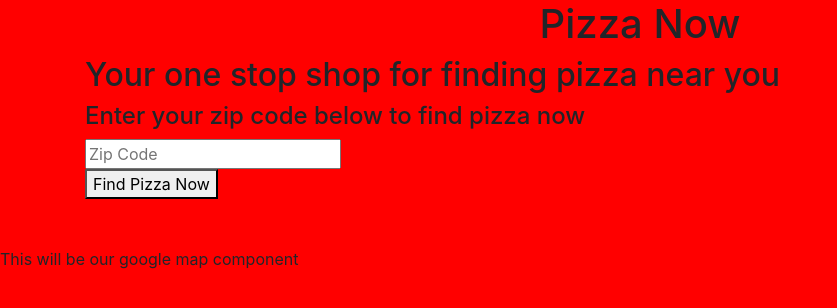
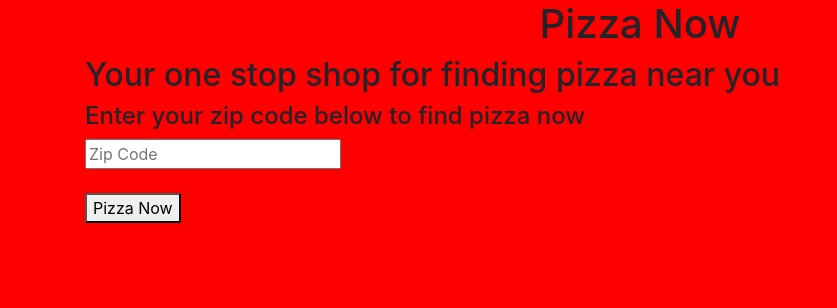
Before and after one commit to Brock-Gibson/Pizza-Now, a React (Create React App) app: page / in a window 1280 px wide. Shown: the top 308 px of the page, without its empty margins (0-837 px from the left). Built offline with nearby package versions, Linux system fonts and the light colour scheme.

Commit message:
Working requests and displaying of data

```diff
--- a/src/App.js
+++ b/src/App.js
@@ -5,8 +5,8 @@ import Map from "./Map";
 import "./App.css";
 
 class App extends React.Component {
-  constructor(props) {
-    super(props);
+  constructor() {
+    super();
     this.state = {
       zipCode: "",
       data: []
@@ -15,56 +15,34 @@ class App extends React.Component {
     this.updateZipCode = this.updateZipCode.bind(this);
   }
 
-  componentDidUpdate() {
-    console.log(this.state.data);
-  }
+  handleOnClick = zipCode => {
+    // get data for all user choices (checkout axios or isomorphic-fetch)
 
-  findPizza() {
-    console.log(this.state.zipCode + " is the zip code");
-    // fire request off
+    // start the fetching process (the CatTable will now display "Loading...")
+    this.setState({
+      fetching: true
+    });
 
-    if (this.state.zipCode.length === 5) {
-      if (
-        parseInt(this.state.zipCode) > 0 &&
-        parseInt(this.state.zipCode) <= 99999
-      ) {
-        axios
-          .get(
-            "https://xqgy0d8a3l.execute-api.us-east-1.amazonaws.com/Prod/places/" +
-              this.state.zipCode,
-            { crossdomain: true }
-          )
-          .then(function(response) {
-            console.log(
-              "response is : " + JSON.stringify(response.data.results)
-            );
-            var parsedData = response.data.results;
-            let pizzaPlaces = parsedData.map(place => {
-              console.log(place);
-              return (
-                <div key={place.place_id}>
-                  <p>{place.name}</p>
-                  <p>{place.formatted_address}</p>
-                </div>
-              );
+    const url =
+      "https://xqgy0d8a3l.execute-api.us-east-1.amazonaws.com/Prod/places/" +
+      zipCode;
+
+    if (zipCode.length === 5) {
+      if (parseInt(zipCode) > 0 && parseInt(zipCode) <= 99999) {
+        axios(url)
+          .then(response => {
+            console.log(response.data.results);
+            let data = response.data.results;
+            this.setState({
+              haveData: true,
+              fetching: false,
+              data
             });
-            this.setState({ data: pizzaPlaces });
           })
-          .catch(function(error) {
-            if (error.response) {
-              console.log(error.response.headers);
-            } else if (error.request) {
-              console.log(error.request);
-            } else {
-              console.log(error.message);
-            }
-            console.log(error.config);
-          });
+          .catch(err => console.warn("Error:", err));
       }
-    } else {
-      console.log("invalid zip code");
     }
-  }
+  };
 
   updateZipCode(evt) {
     this.setState({
@@ -72,7 +50,16 @@ class App extends React.Component {
     });
   }
 
+  handleReset = () => {
+    // since our views are dependent on `haveData` and `fetching`, we can just set those to false
+    this.setState({
+      fetching: false,
+      haveData: false
+    });
+  };
+
   render() {
+    const { haveData, fetching, data } = this.state;
     return (
       <React.Fragment>
         <div className="container">
@@ -87,12 +74,24 @@ class App extends React.Component {
             onChange={evt => this.updateZipCode(evt)}
           />
           <br />
-          <button onClick={() => this.findPizza()}>Find Pizza Now</button>
+          <br />
+          <button onClick={() => this.handleOnClick(this.state.zipCode)}>
+            Pizza Now
+          </button>
+          <ul>
+            {data.map(place => (
+              <React.Fragment key={place.place_id}>
+                <h4>{place.name}</h4>
+                <p>{place.formatted_address}</p>
+                <p>
+                  Rating: <strong>{place.rating} / 5</strong>
+                </p>
+              </React.Fragment>
+            ))}
+          </ul>
         </div>
         <br />
         <br />
-        <div>{this.state.data}</div>
-        <Map />
       </React.Fragment>
     );
   }
```
